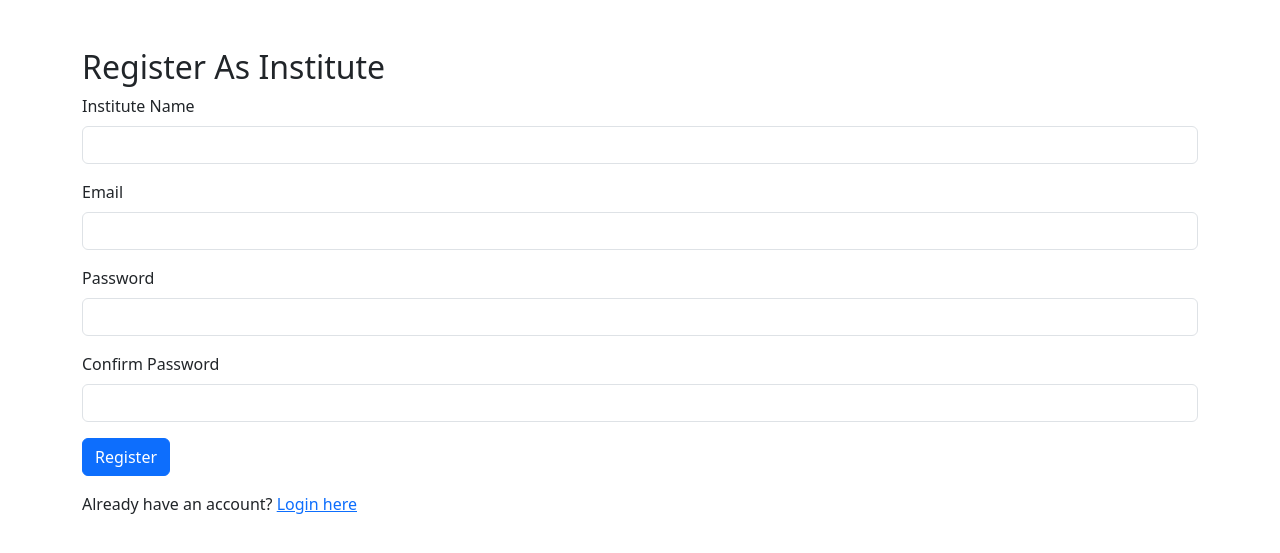
After one commit to talhanasir167/school-suite, a Flask app: page /auth/institute/register in a window 1280 px wide. The commit adds this page. Shown: the top 553 px of the page. Run offline with Flask 3, Linux system fonts and the light colour scheme; some libraries are stand-ins or nearby versions.

Commit message:
add auth system to access /institute/...  route

```diff
--- a/core/__init__.py
+++ b/core/__init__.py
@@ -9,13 +9,13 @@ from core.config import Config
 
 db = SQLAlchemy()
 bcrypt = Bcrypt()
-# login_manager = LoginManager()
+login_manager = LoginManager()
 migrate = Migrate()
 mail = Mail()
 
 #   define which route is mendatory if we try to access any unauthorize page.
 #   in this case we are trying to access account page but before we access that page we must have to login first.
-# login_manager.login_view = 'auth.login' # 'login' is the route name
+login_manager.login_view = 'auth.login' # 'login' is the route name
 
 #   beautify the flash message in login page which is authenticate by flask_login
 # login_manager.login_message_category = 'info' # 'info' is the bootstrap class name what will beautify our alert box
@@ -27,7 +27,7 @@ def create_app(config_class=Config):
 
     db.init_app(app)
     bcrypt.init_app(app)
-    # login_manager.init_app(app)
+    login_manager.init_app(app)
     mail.init_app(app)
     migrate.init_app(app, db)
 
--- /dev/null
+++ b/core/auth/forms.py
@@ -0,0 +1,26 @@
+from flask_wtf import FlaskForm
+from wtforms import StringField, PasswordField, SubmitField
+from wtforms.validators import DataRequired, Email, EqualTo, ValidationError
+from core.models import Institute
+
+
+
+class InstituteRegistrationForm(FlaskForm):
+    name = StringField('Institute Name', validators=[DataRequired()])
+    email = StringField('Email', validators=[DataRequired(), Email()])
+    password = PasswordField('Password', validators=[DataRequired()])
+    confirm_password = PasswordField('Confirm Password', validators=[
+        DataRequired(), EqualTo('password')
+    ])
+    submit = SubmitField('Register')
+
+    def validate_email(self, email):
+        institute = Institute.query.filter_by(email=email.data).first()
+        if institute:
+            raise ValidationError('That email is already in use.')
+
+
+class InstituteLoginForm(FlaskForm):
+    email = StringField('Email', validators=[DataRequired(), Email()])
+    password = PasswordField('Password', validators=[DataRequired()])
+    submit = SubmitField('Login')
--- a/core/auth/views.py
+++ b/core/auth/views.py
@@ -1,8 +1,68 @@
 from flask import Blueprint
 from flask import render_template
+from flask import Blueprint, render_template, redirect, url_for, flash, request
+from flask_login import login_user, logout_user, current_user
+from core.models import Institute
+from core import db, bcrypt
+from core.auth.forms import InstituteRegistrationForm, InstituteLoginForm
+
+
 
 auth_bp = Blueprint('auth', __name__)
 
 @auth_bp.route('/login')
 def login():
     return render_template('auth/login.html')
+
+
+@auth_bp.route("institute/register", methods=["GET", "POST"])
+def institute_register():
+    form = InstituteRegistrationForm()
+
+    if form.validate_on_submit():
+        existing_institute = Institute.query.filter_by(email=form.email.data).first()
+        if existing_institute:
+            flash("An institute with this email already exists.", "danger")
+            return redirect(url_for("auth.institute_register"))
+        institute = Institute(name=form.name.data, email=form.email.data)
+        institute.set_password(form.password.data)
+        db.session.add(institute)
+        db.session.commit()
+        flash("Your institute has been registered! You can now log in.", "success")
+        return redirect(url_for("auth.institute_login"))
+    print("Form validation errors:", form.errors)
+
+    return render_template("auth/institute_register.html", form=form)
+
+
+
+@auth_bp.route("/institute/login", methods=["GET", "POST"])
+def institute_login():
+    if current_user.is_authenticated:
+        return redirect(url_for("institute_dashboard.institute_dashboard"))
+
+    form = InstituteLoginForm()
+
+    if form.validate_on_submit():
+        email = form.email.data
+        password = form.password.data
+        institute = Institute.query.filter_by(email=email).first()
+
+        if institute and bcrypt.check_password_hash(institute.password, password):
+            login_user(institute)
+            next_page = request.args.get("next")
+            return (
+                redirect(next_page)
+                if next_page
+                else redirect(url_for("institute_dashboard.institute_dashboard"))
+            )
+        else:
+            flash("Login unsuccessful. Please check email and password", "danger")
+
+    return render_template("auth/institute_login.html", form=form)
+
+
+@auth_bp.route("/institute/logout")
+def institute_logout():
+    logout_user()
+    return redirect(url_for("auth.institute_login"))  # Ensure this matches the endpoin
--- a/core/templates/_includes/_nav/_dashboard_sidebar.html
+++ b/core/templates/_includes/_nav/_dashboard_sidebar.html
@@ -35,7 +35,7 @@
                     </a>
                 </li>
                 <li class="nav-item m-2 mb-0 rounded">
-                    <a class="nav-link text-white d-flex align-items-center gap-2" href="#">
+                    <a class="nav-link text-white d-flex align-items-center gap-2" href="{{url_for('auth.institute_logout')}}">
                         <i class="bi bi-graph-up"></i>
                         Logout
                     </a>
--- /dev/null
+++ b/core/templates/auth/institute_register.html
@@ -0,0 +1,71 @@
+{% extends 'layouts/base.html' %}
+
+{% block body %}
+		<div class="container">
+			<h2 class="mt-5">Register As Institute</h2>
+			<form method="POST" action="{{ url_for('auth.institute_register') }}" novalidate>
+				{{ form.hidden_tag() }}
+
+				<div class="mb-3">
+					{{ form.name.label(class="form-label") }}
+					{% if form.name.errors %}
+						{{ form.name(class="form-control is-invalid") }}
+						<div class="invalid-feedback">
+							{% for error in form.name.errors %}
+								<span>{{ error }}</span>
+							{% endfor %}
+						</div>
+					{% else %}
+						{{ form.name(class="form-control") }}
+					{% endif %}
+				</div>
+
+				<div class="mb-3">
+					{{ form.email.label(class="form-label") }}
+					{% if form.email.errors %}
+						{{ form.email(class="form-control is-invalid") }}
+						<div class="invalid-feedback">
+							{% for error in form.email.errors %}
+								<span>{{ error }}</span>
+							{% endfor %}
+						</div>
+					{% else %}
+						{{ form.email(class="form-control") }}
+					{% endif %}
+				</div>
+
+				<div class="mb-3">
+					{{ form.password.label(class="form-label") }}
+					{% if form.password.errors %}
+						{{ form.password(class="form-control is-invalid") }}
+						<div class="invalid-feedback">
+							{% for error in form.password.errors %}
+								<span>{{ error }}</span>
+							{% endfor %}
+						</div>
+					{% else %}
+						{{ form.password(class="form-control") }}
+					{% endif %}
+				</div>
+
+				<div class="mb-3">
+					{{ form.confirm_password.label(class="form-label") }}
+					{% if form.confirm_password.errors %}
+						{{ form.confirm_password(class="form-control is-invalid") }}
+						<div class="invalid-feedback">
+							{% for error in form.confirm_password.errors %}
+								<span>{{ error }}</span>
+							{% endfor %}
+						</div>
+					{% else %}
+						{{ form.confirm_password(class="form-control") }}
+					{% endif %}
+				</div>
+
+				<div class="mb-3">
+					{{ form.submit(class="btn btn-primary") }}
+				</div>
+			</form>
+			<p>Already have an account? <a href="{{ url_for('auth.institute_login') }}">Login here</a></p>
+		</div>
+{% endblock body %}
```
Also changed, not shown: core/institute_dashboard/views.py (+11 -0 lines), core/models.py (+19 -2 lines), core/templates/auth/institute_login.html (added, +43 -0 lines), core/utils/decorators.py (added, +12 -0 lines), changelog/changelog.md.
